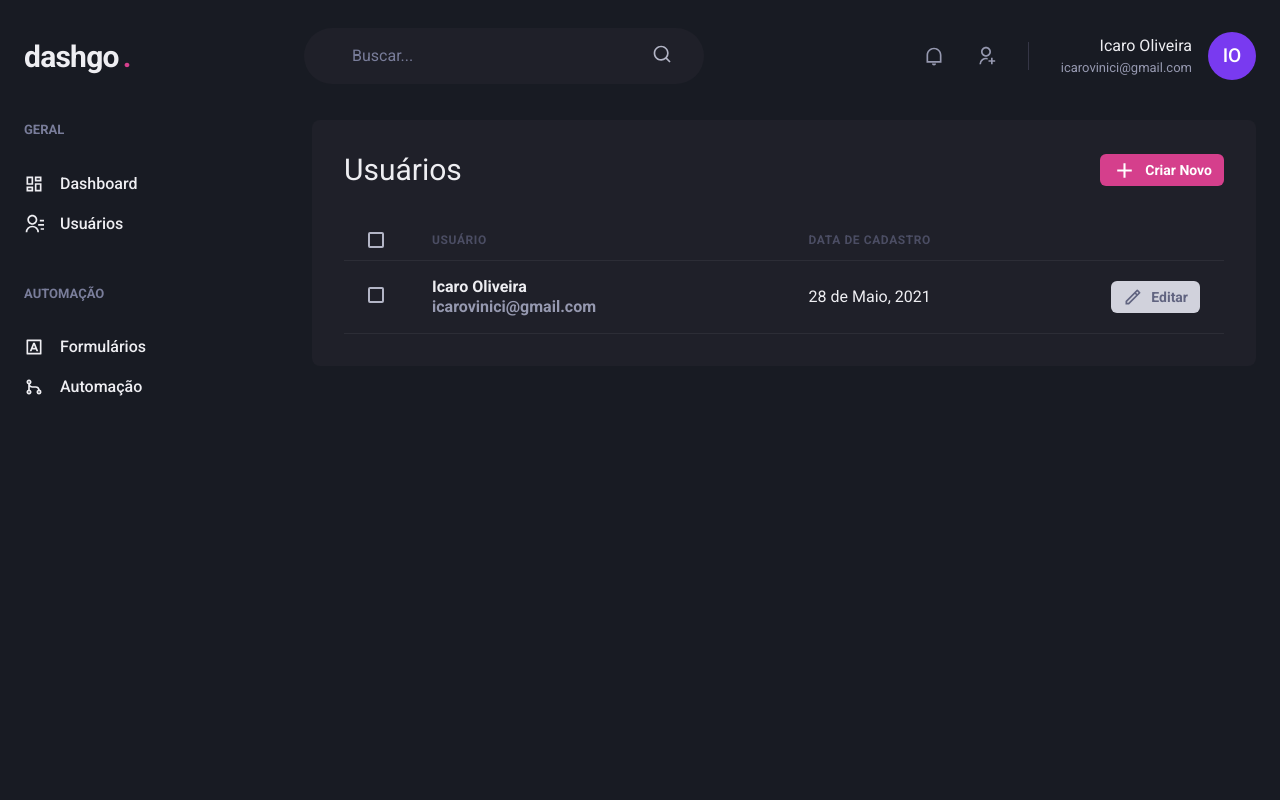
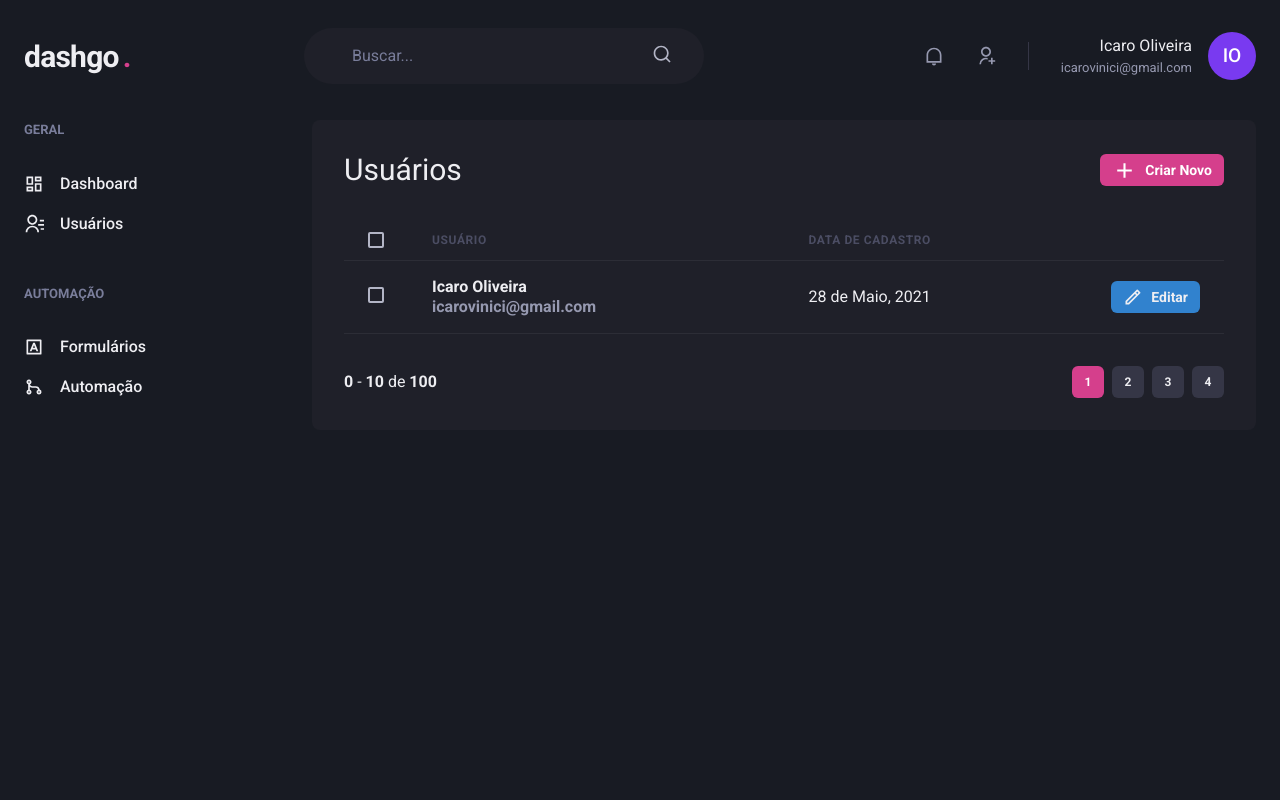
Before and after one commit to icaroov/dashgo, a Next.js app: page /users in a window 1280 px wide. Shown: the top 800 px of the page. Built offline with nearby package versions, Linux system fonts and the light colour scheme.

Commit message:
feat: add pagination component

```diff
--- /dev/null
+++ b/src/components/Pagination/index.tsx
@@ -0,0 +1,56 @@
+import { Box, Button, Stack } from '@chakra-ui/react'
+
+export default function Pagination() {
+  return (
+    <Stack
+      direction='row'
+      spacing='4'
+      mt='8'
+      justify='space-between'
+      align='center'
+    >
+      <Box>
+        <strong>0</strong> - <strong>10</strong> de <strong>100</strong>
+      </Box>
+      <Stack spacing='2' direction='row'>
+        <Button
+          size='sm'
+          fontSize='xs'
+          width='4'
+          colorScheme='pink'
+          disabled
+          _disabled={{ bg: 'pink.500', cursor: 'default' }}
+        >
+          1
+        </Button>
+        <Button
+          size='sm'
+          fontSize='xs'
+          width='4'
+          bg='gray.700'
+          _hover={{ bg: 'gray.500' }}
+        >
+          2
+        </Button>
+        <Button
+          size='sm'
+          fontSize='xs'
+          width='4'
+          bg='gray.700'
+          _hover={{ bg: 'gray.500' }}
+        >
+          3
+        </Button>
+        <Button
+          size='sm'
+          fontSize='xs'
+          width='4'
+          bg='gray.700'
+          _hover={{ bg: 'gray.500' }}
+        >
+          4
+        </Button>
+      </Stack>
+    </Stack>
+  )
+}
--- a/src/components/Table/index.tsx
+++ b/src/components/Table/index.tsx
@@ -46,8 +46,8 @@
               as='a'
               size='sm'
               fontSize='sm'
-              colorScheme='gray'
-              color='gray.500'
+              colorScheme='blue'
+              color='gray.50'
               leftIcon={<Icon as={RiPencilLine} fontSize='20' />}
             >
               Editar
--- a/src/components/index.ts
+++ b/src/components/index.ts
@@ -3,3 +3,4 @@
 export { default as Sidebar } from './Sidebar'
 export { default as Layout } from './Layout'
 export { default as Table } from './Table'
+export { default as Pagination } from './Pagination'
--- a/src/pages/users/index.tsx
+++ b/src/pages/users/index.tsx
@@ -2,7 +2,7 @@
 import { Box, Button, Flex, Heading, Icon } from '@chakra-ui/react'
 import { RiAddLine } from 'react-icons/ri'
 
-import { Table } from '../../components'
+import { Pagination, Table } from '../../components'
 
 export default function UserList() {
   return (
@@ -29,6 +29,7 @@
         </Flex>
 
         <Table />
+        <Pagination />
       </Box>
     </>
   )
```
